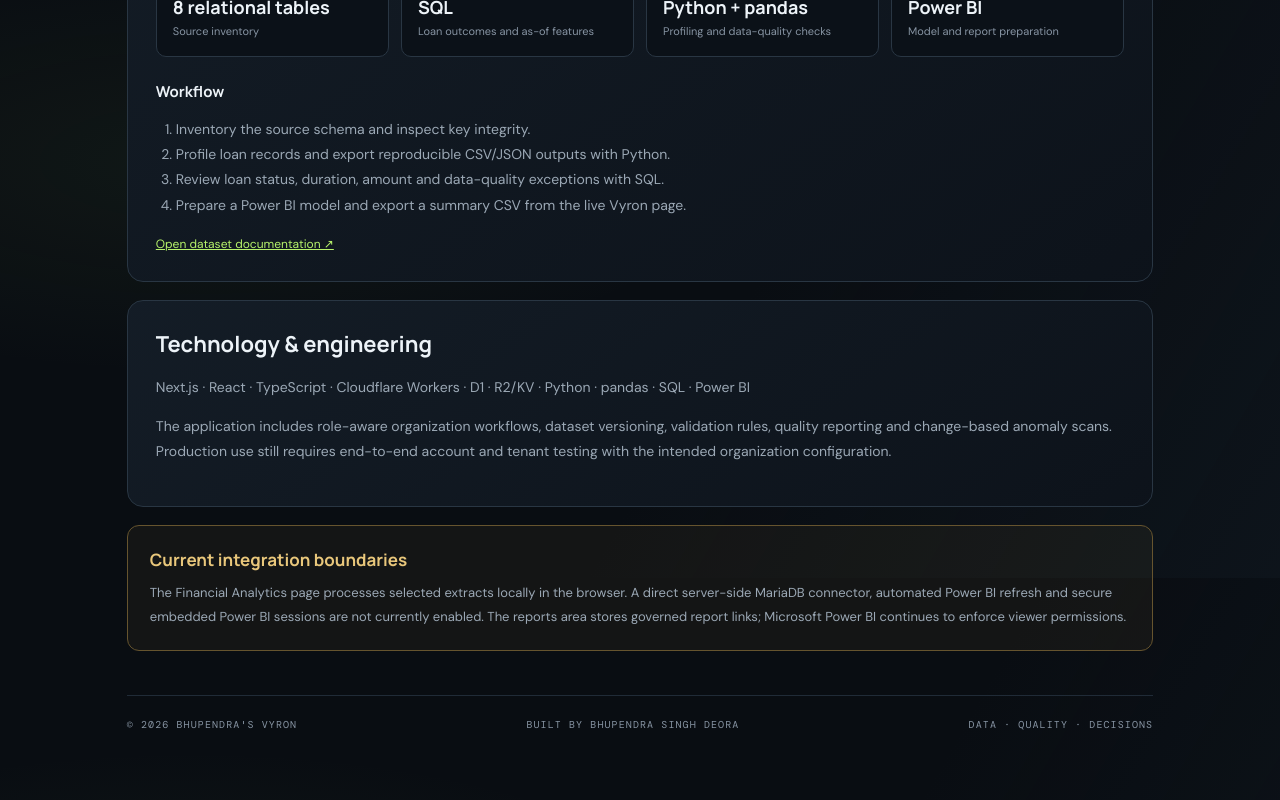
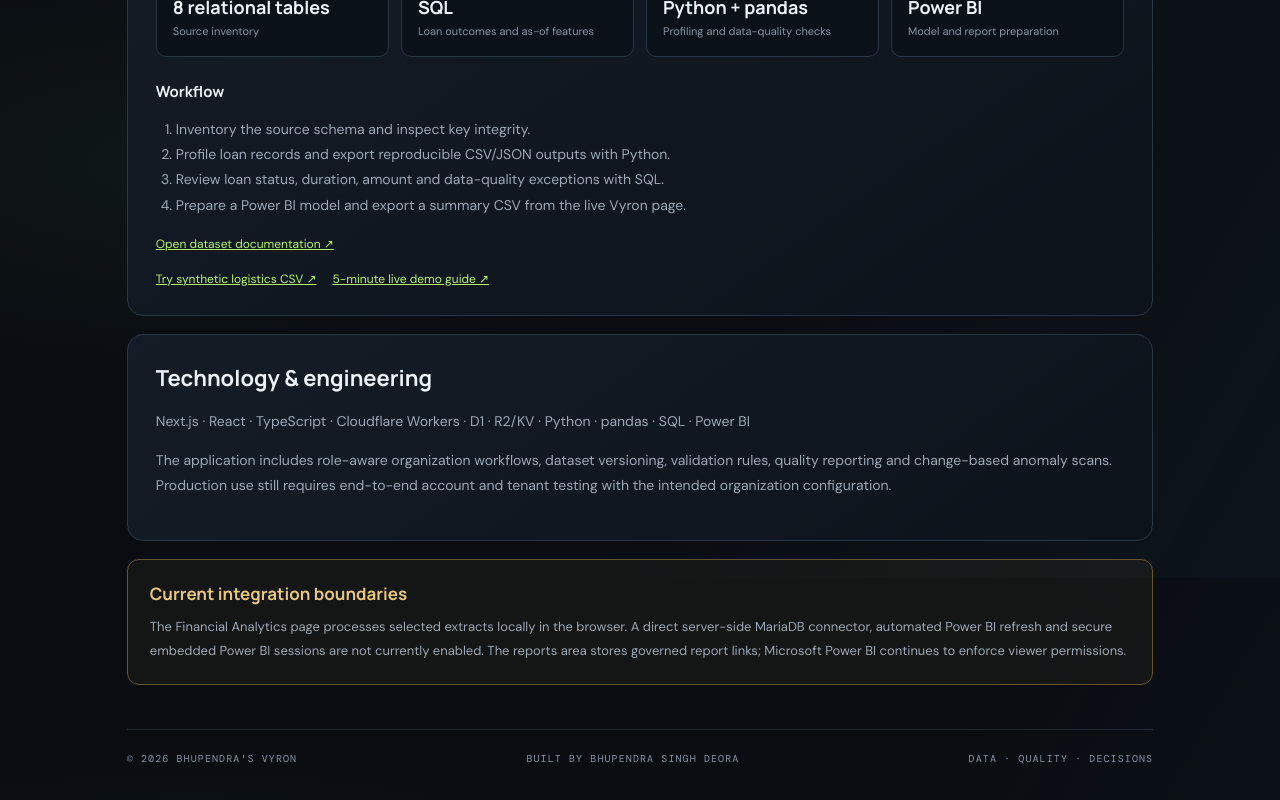
Before and after one commit to bhupendra272003/enterprise-analytics-hub., a Next.js app in the folder apps/web/: page /showcase in a window 1280 px wide. Shown: the part 1022-1822 px from the top of the page. Built offline with nearby package versions, Linux system fonts and the light colour scheme.

Commit message:
link synthetic data and recruiter demo guide from showcase

```diff
--- a/apps/web/app/showcase/page.tsx
+++ b/apps/web/app/showcase/page.tsx
@@ -66,6 +66,10 @@ export default function ShowcasePage() {
         <li>Prepare a Power BI model and export a summary CSV from the live Vyron page.</li>
       </ol>
       <a href="https://relational.fel.cvut.cz/dataset/Financial" target="_blank" rel="noreferrer" style={{ color: '#b7f36b', fontSize: 12 }}>Open dataset documentation ↗</a>
+      <div style={{ display: 'flex', flexWrap: 'wrap', gap: 16, marginTop: 18 }}>
+        <a href="https://github.com/bhupendra272003/enterprise-analytics-hub./blob/main/projects/demo-data/logistics_orders_demo.csv" target="_blank" rel="noreferrer" style={{ color: '#b7f36b', fontSize: 12 }}>Try synthetic logistics CSV ↗</a>
+        <a href="https://github.com/bhupendra272003/enterprise-analytics-hub./blob/main/projects/demo-data/README.md" target="_blank" rel="noreferrer" style={{ color: '#b7f36b', fontSize: 12 }}>5-minute live demo guide ↗</a>
+      </div>
     </section>
 
     <section style={{ ...panel, marginBottom: 18 }}>
```
